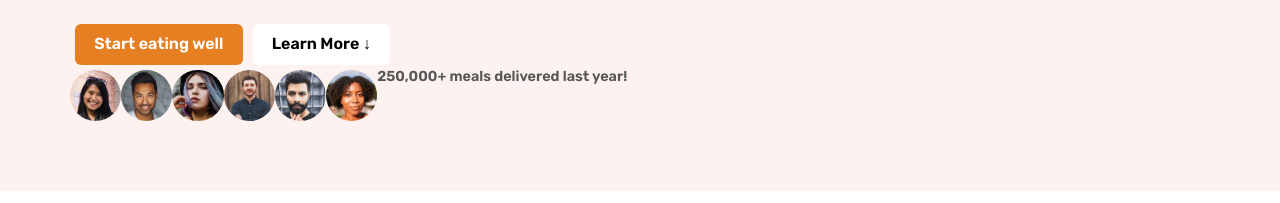
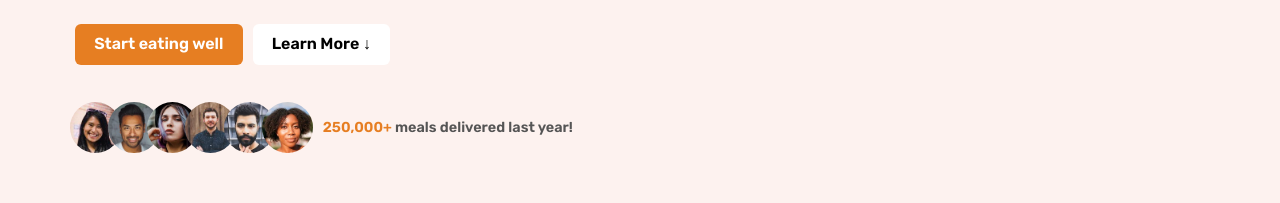
Before and after one commit to fawadashraf1262/zomato, a React (Vite) app: page / in a window 1280 px wide. Shown: the part 507-710 px from the top of the page. Built offline with nearby package versions, Linux system fonts and the light colour scheme.

Commit message:
hero-complete

```diff
--- a/src/App.jsx
+++ b/src/App.jsx
@@ -27,7 +27,7 @@ const App = () => {
               <img src={C5} alt="" />
               <img src={C6} alt="" />
             </div>
-            <p className='delivered-description'>250,000+ meals delivered last year!</p>
+            <p className='delivered-description'><span style={{color: "#e67e22"}}>250,000+</span> meals delivered last year!</p>
           </div>
           </div>
           <div className="hero-image-box">
--- a/src/index.css
+++ b/src/index.css
@@ -67,7 +67,10 @@ body{
     width: 100%;
 }
 .delivered-meals{
+    margin-top: 2rem;
     display: flex;
+    align-items: center;
+    gap: 1.6;
 }
 .delivered-imgs{
     display: flex;
@@ -76,8 +79,10 @@ body{
     height: 3.2rem;
     width: 3.2rem;
     border-radius: 50%;
+    margin-right: -0.8rem;
 }
 .delivered-description{
     font-size: 0.9rem;
     font-weight: 600;
+    margin-left: 1.4rem;
 }
```
